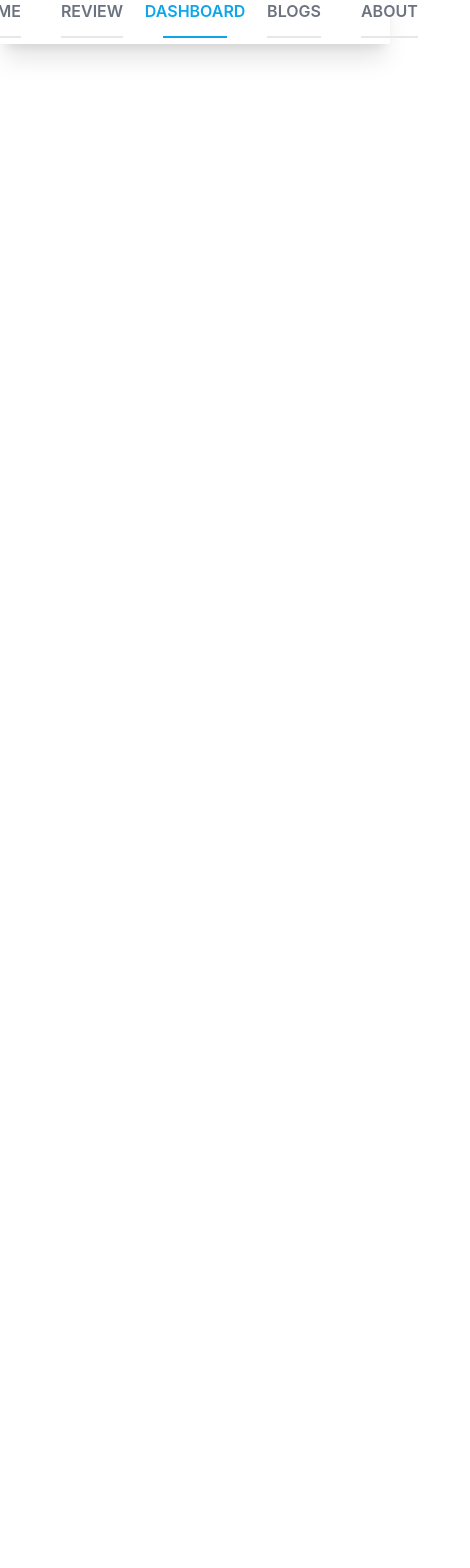
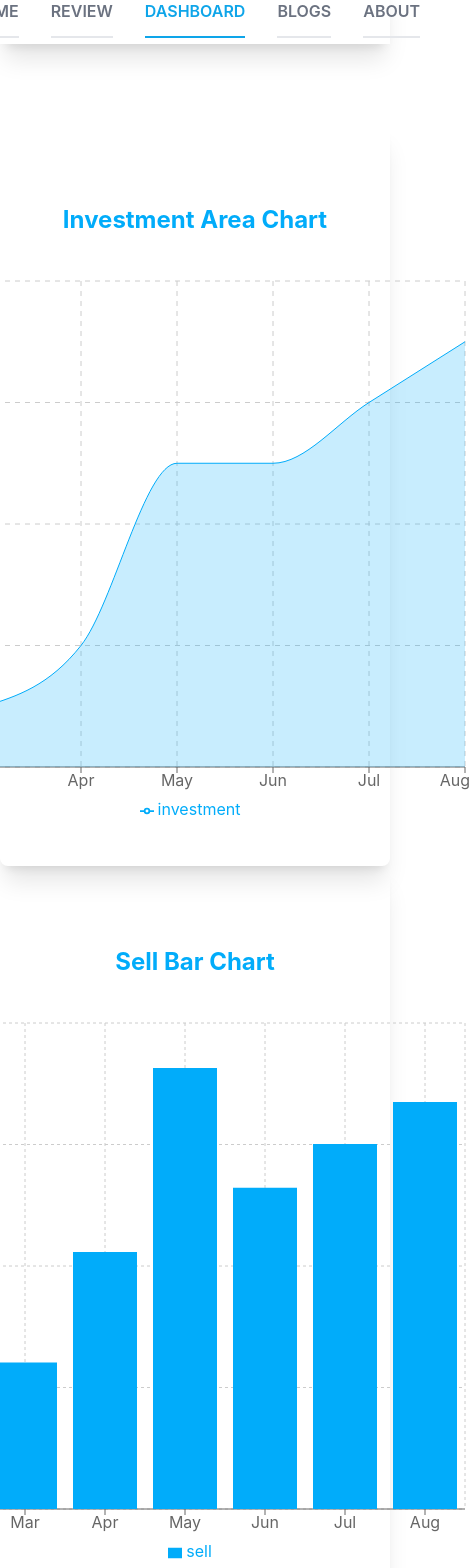
Before and after one commit to munna-aziz-hridoy/cam-review-product-analysis-website, a React (Create React App) app: page /dashboard in a window 390 px wide. Shown: the part 20-1588 px from the top of the page, 470 px wide, since content can reach past the window. Before the commit the page ends 844 px from the top, so only its background shows below. Built offline with nearby package versions, Linux system fonts and the light colour scheme.

Commit message:
create dashboard section and impliment rechart

```diff
--- a/src/App.js
+++ b/src/App.js
@@ -1,5 +1,7 @@
 import { Route, Routes } from "react-router-dom";
 import "./App.css";
+import Dashboard from "./Components/Dashboard/Dashboard";
+import Error404 from "./Components/Error404/Error404";
 import Header from "./Components/Header/Header";
 import Home from "./Components/Home/Home";
 import Review from "./Components/Review/Review";
@@ -12,6 +14,8 @@ function App() {
         <Route path="/" element={<Home />} />
         <Route path="/home" element={<Home />} />
         <Route path="/review" element={<Review />} />
+        <Route path="/dashboard" element={<Dashboard />} />
+        <Route path="*" element={<Error404 />} />
       </Routes>
     </div>
   );
--- /dev/null
+++ b/src/Components/Charts/AllDataChart/AllDataChart.jsx
@@ -0,0 +1,51 @@
+import React, { useContext } from "react";
+import {
+  Area,
+  Bar,
+  CartesianGrid,
+  ComposedChart,
+  Legend,
+  Line,
+  Tooltip,
+  XAxis,
+  YAxis,
+} from "recharts";
+import { ChartDataContext } from "../../Dashboard/Dashboard";
+
+const AllDataChart = () => {
+  const chartData = useContext(ChartDataContext);
+  return (
+    <div className="rounded-lg shadow-xl p-10 flex justify-center items-center flex-col">
+      <h3 className="text-2xl font-bold text-[#01acfa] capitalize my-10">
+        All data chart
+      </h3>
+      <ComposedChart
+        width={550}
+        height={550}
+        data={chartData}
+        margin={{
+          top: 20,
+          right: 20,
+          bottom: 20,
+          left: 20,
+        }}
+      >
+        <CartesianGrid stroke="#f5f5f5" />
+        <XAxis dataKey="month" />
+        <YAxis />
+        <Tooltip />
+        <Legend />
+        <Area
+          type="monotone"
+          dataKey="revenue"
+          fill="#01acfa"
+          stroke="#01acfa"
+        />
+        <Bar dataKey="sell" barSize={200} fill="#01acfa" />
+        <Line type="monotone" dataKey="investment" stroke="#ff7300" />
+      </ComposedChart>
+    </div>
+  );
+};
+
+export default AllDataChart;
--- /dev/null
+++ b/src/Components/Charts/InvestmentAreaChart/InvestmentAreaChart.jsx
@@ -0,0 +1,38 @@
+import React, { useContext } from "react";
+import {
+  Area,
+  AreaChart,
+  CartesianGrid,
+  Legend,
+  Tooltip,
+  XAxis,
+  YAxis,
+} from "recharts";
+import { ChartDataContext } from "../../Dashboard/Dashboard";
+
+const InvestmentAreaChart = () => {
+  const chartData = useContext(ChartDataContext);
+
+  return (
+    <div className="rounded-lg shadow-xl p-10 flex justify-center items-center flex-col">
+      <h3 className="text-2xl font-bold text-[#01acfa] capitalize my-10">
+        Investment area Chart
+      </h3>
+      <AreaChart data={chartData} width={550} height={550}>
+        <CartesianGrid strokeDasharray="5 5" />
+        <XAxis dataKey="month" />
+        <YAxis />
+        <Tooltip />
+        <Area
+          type="monotone"
+          dataKey="investment"
+          stroke="#01acfa"
+          fill="#01acfa5c"
+        />
+        <Legend />
+      </AreaChart>
+    </div>
+  );
+};
+
+export default InvestmentAreaChart;
--- /dev/null
+++ b/src/Components/Charts/RevenueInvestmentPieChart/RevenueInvestmentPieChart.jsx
@@ -0,0 +1,34 @@
+import React, { useContext } from "react";
+import { Legend, Pie, PieChart, Tooltip } from "recharts";
+import { ChartDataContext } from "../../Dashboard/Dashboard";
+
+const RevenueInvestmentPieChart = () => {
+  const chartData = useContext(ChartDataContext);
+  return (
+    <div className="rounded-lg shadow-xl p-10 flex justify-center items-center flex-col">
+      <h3 className="text-2xl font-bold text-[#01acfa] capitalize my-10">
+        revenue and Investment chart
+      </h3>
+      <PieChart width={550} height={550}>
+        <Pie
+          data={chartData}
+          dataKey="investment"
+          outerRadius={150}
+          fill="#01acfa5c"
+        />
+        <Pie
+          data={chartData}
+          dataKey="revenue"
+          innerRadius={160}
+          outerRadius={190}
+          fill="#01acfa"
+          label
+        />
+        <Tooltip />
+        <Legend />
+      </PieChart>
+    </div>
+  );
+};
+
+export default RevenueInvestmentPieChart;
--- /dev/null
+++ b/src/Components/Charts/SellBarChart/SellBarChart.jsx
@@ -0,0 +1,33 @@
+import React, { useContext } from "react";
+import {
+  Bar,
+  BarChart,
+  CartesianGrid,
+  Legend,
+  Tooltip,
+  XAxis,
+  YAxis,
+} from "recharts";
+import { ChartDataContext } from "../../Dashboard/Dashboard";
+
+const SellBarChart = () => {
+  const chartData = useContext(ChartDataContext);
+  console.log(chartData);
+  return (
+    <div className="rounded-lg shadow-xl p-10 flex justify-center items-center flex-col">
+      <h3 className="text-2xl font-bold text-[#01acfa] capitalize my-10">
+        sell bar chart
+      </h3>
+      <BarChart width={550} height={550} data={chartData}>
+        <CartesianGrid strokeDasharray="3 3" />
+        <XAxis dataKey="month" />
+        <YAxis />
+        <Legend />
+        <Bar dataKey="sell" fill="#01acfa" />
+        <Tooltip />
+      </BarChart>
+    </div>
+  );
+};
+
+export default SellBarChart;
--- a/src/Components/CustomLink/CustomLink.jsx
+++ b/src/Components/CustomLink/CustomLink.jsx
@@ -6,7 +6,7 @@ const CustomLink = ({ children, to, ...props }) => {
   const match = useMatch({ path: resolved.pathname, end: true });
   return (
     <div
-      className={`nav-item border-b-2 h-[80%] flex justify-center items-center w-16 uppercase font-semibold ${
+      className={`nav-item border-b-2 h-[80%] flex justify-center items-center w-32 uppercase font-semibold ${
         match ? "text-sky-500 border-sky-500" : "text-gray-500"
       }`}
     >
--- /dev/null
+++ b/src/Components/Dashboard/Dashboard.jsx
@@ -0,0 +1,26 @@
+import React, { createContext } from "react";
+
+import useChartData from "../../hooks/useChartData";
+import InvestmentAreaChart from "../Charts/InvestmentAreaChart/InvestmentAreaChart";
+import SellBarChart from "../Charts/SellBarChart/SellBarChart";
+import RevenueInvestmentPieChart from "../Charts/RevenueInvestmentPieChart/RevenueInvestmentPieChart";
+import AllDataChart from "../Charts/AllDataChart/AllDataChart";
+export const ChartDataContext = createContext([]);
+const Dashboard = () => {
+  const [data, setData] = useChartData();
+
+  return (
+    <ChartDataContext.Provider value={data}>
+      <div className="container mx-auto my-20">
+        <div className="md:grid grid-cols-2 gap-10 my-16">
+          <InvestmentAreaChart />
+          <SellBarChart />
+          <RevenueInvestmentPieChart />
+          <AllDataChart />
+        </div>
+      </div>
+    </ChartDataContext.Provider>
+  );
+};
+
+export default Dashboard;
--- /dev/null
+++ b/src/Components/Error404/Error404.jsx
@@ -0,0 +1,16 @@
+import React from "react";
+
+const Error404 = () => {
+  return (
+    <div className="container mx-auto h-[60vh] flex flex-col justify-center items-center gap-5">
+      <h2 className="text-7xl font-bold text-red-300 text-center">404</h2>
+      <p className="text-3xl font-semibold text-gray-500">
+        The page your are looking for is not found. please make sure you enter a
+        valid url
+      </p>
+      <p className="text-sm text-[#01acfa]">Thank you for staying with us</p>
+    </div>
+  );
+};
+
+export default Error404;
--- a/src/Components/Header/Header.jsx
+++ b/src/Components/Header/Header.jsx
@@ -6,7 +6,7 @@ const Header = () => {
   const navRoutes = ["home", "review", "dashboard", "blogs", "about"];
 
   return (
-    <div className="flex justify-center items-center gap-10 h-16 shadow-xl">
+    <div className="flex justify-center items-center gap-8 h-16 shadow-xl">
       {navRoutes.map((navItem) => (
         <CustomLink key={navItem} to={navItem}>
           {navItem}
--- /dev/null
+++ b/src/hooks/useChartData.js
@@ -0,0 +1,11 @@
+import axios from "axios";
+import { useEffect, useState } from "react";
+
+const useChartData = () => {
+  const [data, setData] = useState([]);
+  useEffect(() => {
+    axios.get("data.json").then((res) => setData(res.data));
+  }, []);
+  return [data, setData];
+};
+export default useChartData;
```
